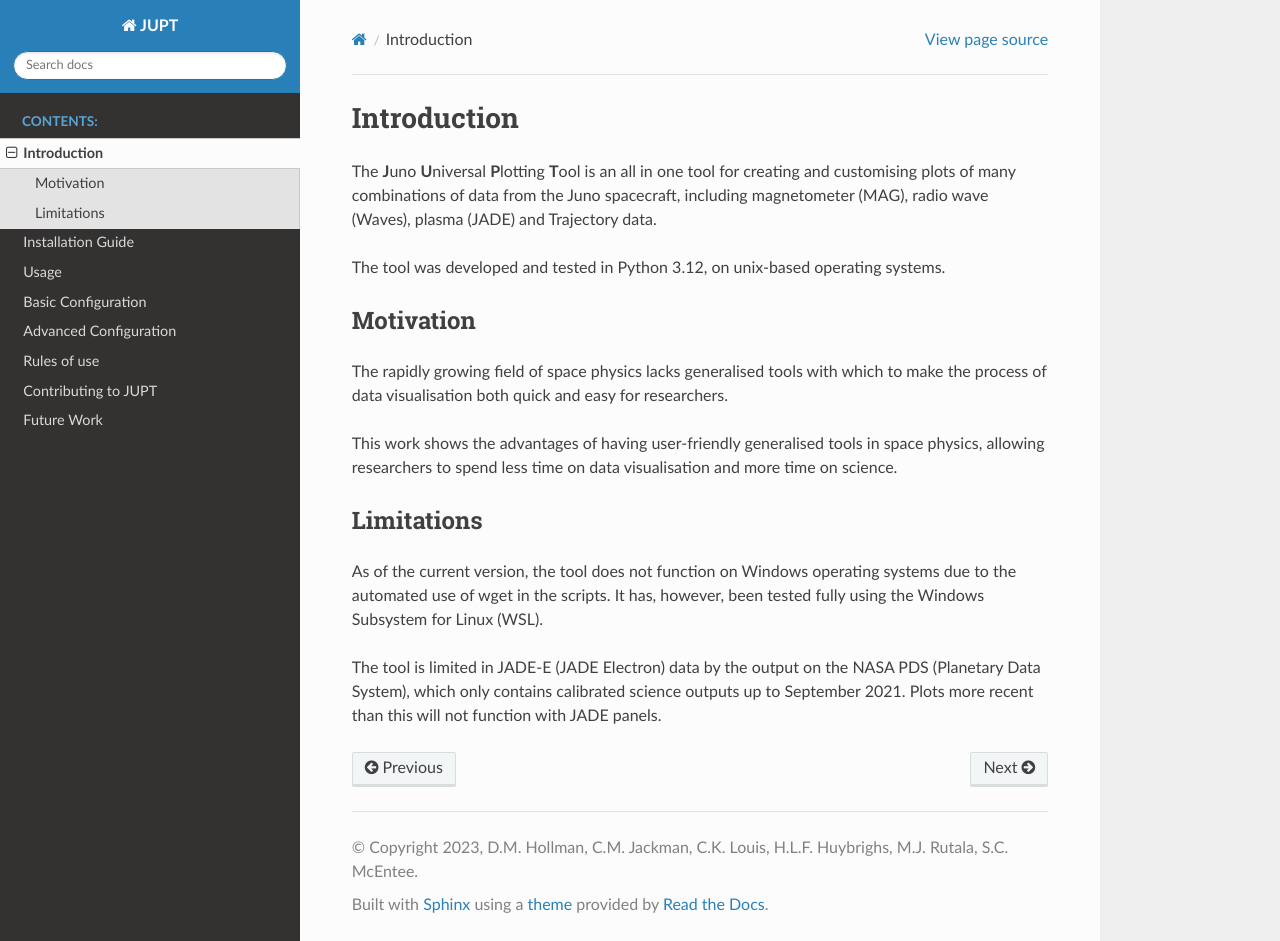
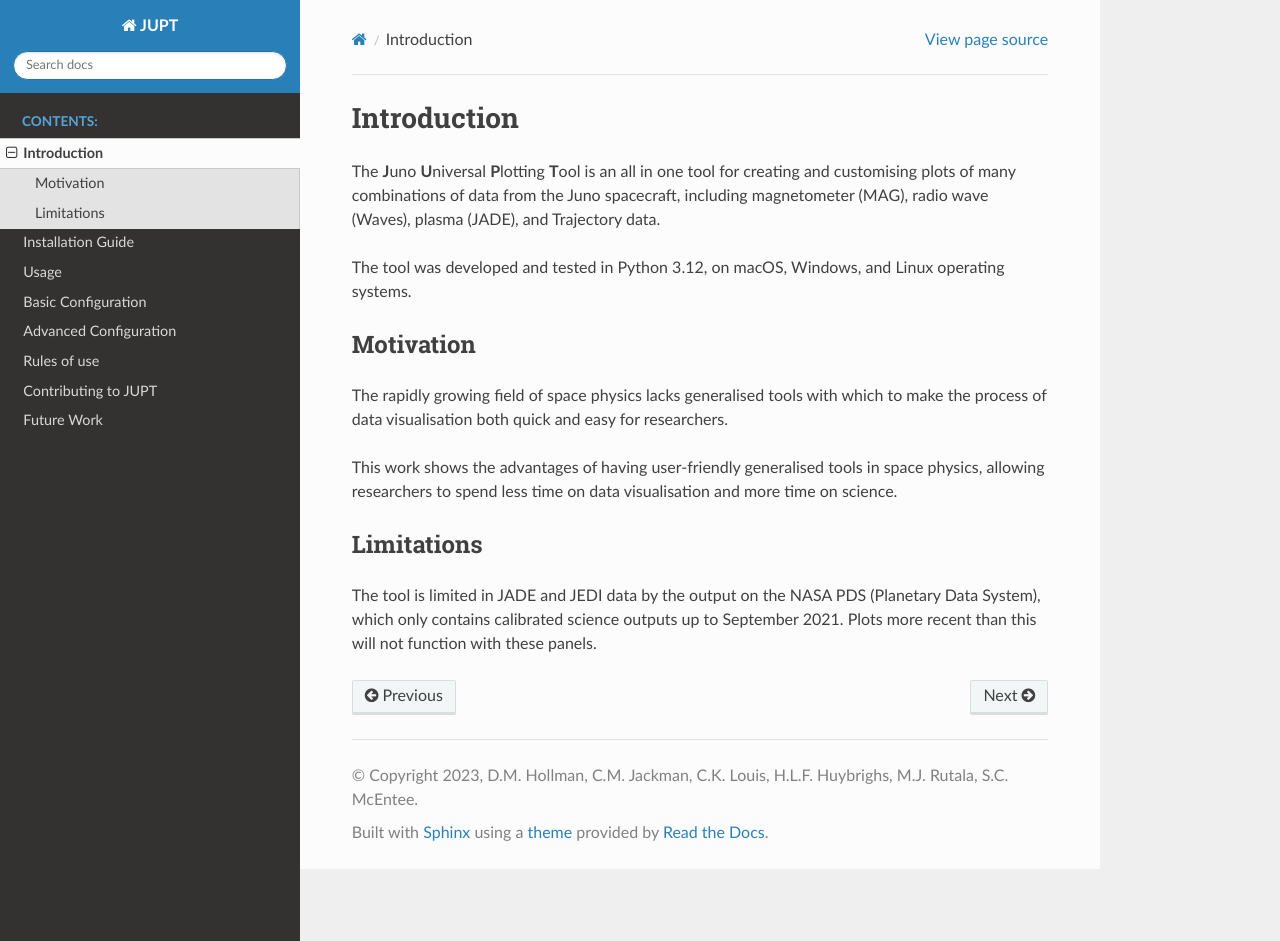
Before and after one commit to daraghhollman/JUPT, a Sphinx documentation site: the page built from docs/source/intro.md, in a window 1280 px wide and 941 px high. Built offline with Sphinx 7.4.7 and the Read the Docs theme 2.0.0, drawn with Linux system fonts in a browser that asks for light colours.

Commit message:
Updated limitations section in the documentation to include usability on Windows

```diff
--- a/docs/source/intro.md
+++ b/docs/source/intro.md
@@ -1,8 +1,8 @@
 # Introduction
 
-The **J**uno **U**niversal **P**lotting **T**ool is an all in one tool for creating and customising plots of many combinations of data from the Juno spacecraft, including magnetometer (MAG), radio wave (Waves), plasma (JADE) and Trajectory data.
+The **J**uno **U**niversal **P**lotting **T**ool is an all in one tool for creating and customising plots of many combinations of data from the Juno spacecraft, including magnetometer (MAG), radio wave (Waves), plasma (JADE), and Trajectory data.
 
-The tool was developed and tested in Python 3.12, on unix-based operating systems.
+The tool was developed and tested in Python 3.12, on macOS, Windows, and Linux operating systems.
 
 ## Motivation
 
@@ -12,6 +12,4 @@ This work shows the advantages of having user-friendly generalised tools in spac
 
 ## Limitations
 
-As of the current version, the tool does not function on Windows operating systems due to the automated use of wget in the scripts. It has, however, been tested fully using the Windows Subsystem for Linux (WSL).
-
-The tool is limited in JADE-E (JADE Electron) data by the output on the NASA PDS (Planetary Data System), which only contains calibrated science outputs up to September 2021. Plots more recent than this will not function with JADE panels.
+The tool is limited in JADE and JEDI data by the output on the NASA PDS (Planetary Data System), which only contains calibrated science outputs up to September 2021. Plots more recent than this will not function with these panels.
```
